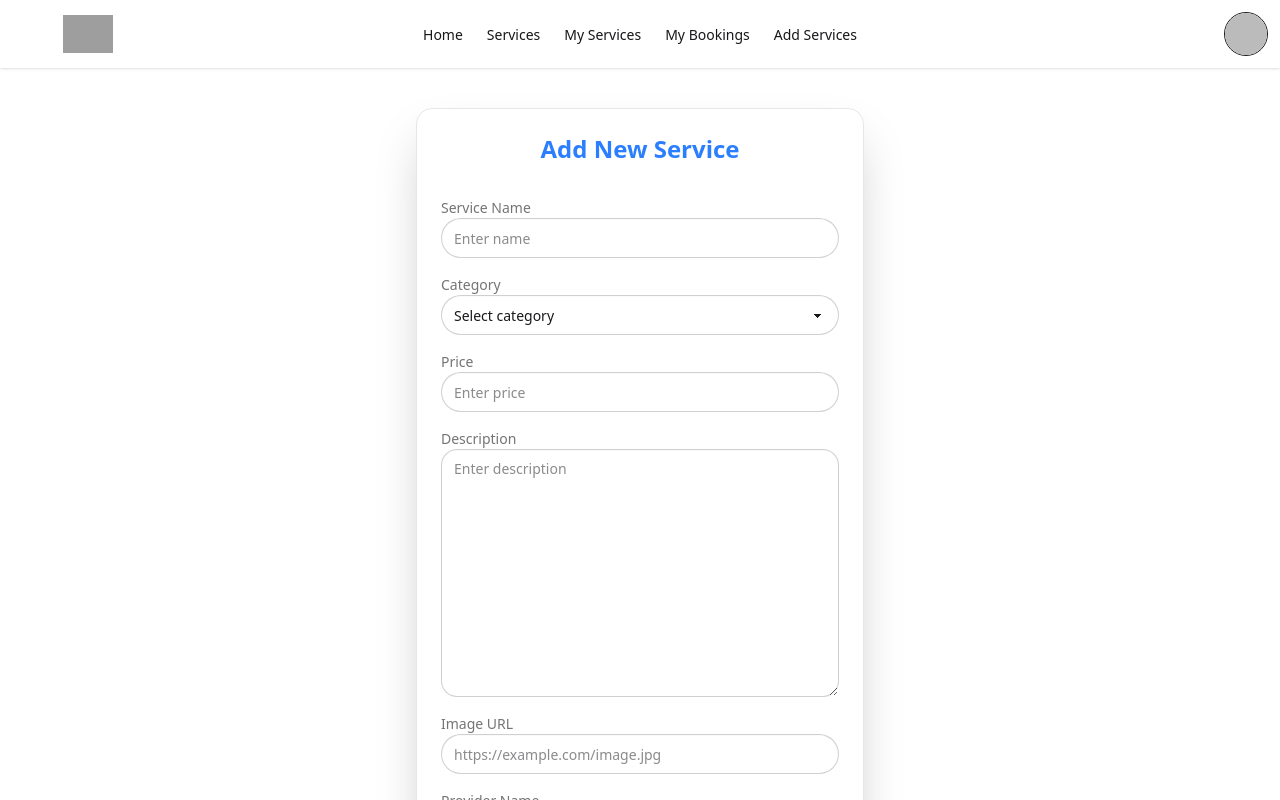
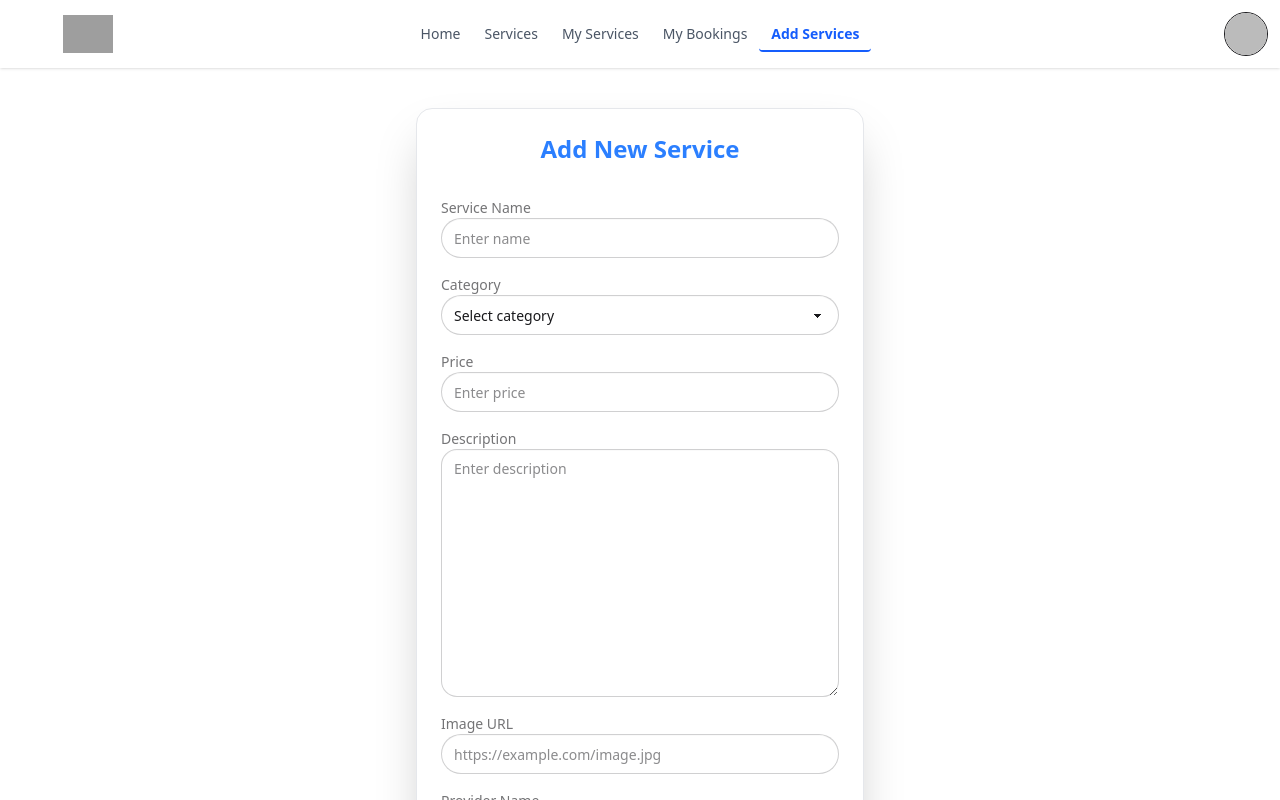
Before and after one commit to AmirDihan/HomeFixo-Client, a React (Vite) app: page /add-service in a window 1280 px wide. Shown: the top 800 px of the page. Built offline with nearby package versions, Linux system fonts and the light colour scheme; no server answers; sample sign-in values are in the browser's storage; grey boxes are pictures that could not be loaded.

Commit message:
Service booking added

```diff
--- a/src/components/Navbar/Navbar.jsx
+++ b/src/components/Navbar/Navbar.jsx
@@ -1,10 +1,14 @@
 import React, { use } from "react";
-import { Link } from "react-router";
+import { Link, NavLink } from "react-router";
 import AuthContext from "../../context/AuthContext";
 import { toast } from "react-toastify";
 
 const Navbar = () => {
   const { user, signOutUser } = use(AuthContext);
+  const navLinkClass = ({ isActive }) =>
+  isActive
+    ? "text-blue-600 font-semibold border-b-2 border-blue-600"
+    : "text-gray-600";
 
   const handleLogout = async () => {
     try {
@@ -17,22 +21,47 @@ const Navbar = () => {
 
   const navItems = [
     <li>
-      <Link to={"/home"}>Home</Link>
+      <NavLink
+        className={navLinkClass}
+        to={"/home"}
+      >
+        Home
+      </NavLink>
     </li>,
     <li>
-      <Link to={"/services"}>Services</Link>
+      <NavLink
+        className={navLinkClass}
+        to={"/services"}
+      >
+        Services
+      </NavLink>
     </li>,
   ];
 
   const privateItems = [
     <li>
-      <Link to={"/my-services"}>My Services</Link>
+      <NavLink
+        className={navLinkClass}
+        to={"/my-services"}
+      >
+        My Services
+      </NavLink>
     </li>,
     <li>
-      <Link to={"/my-bookings"}>My Bookings</Link>
+      <NavLink
+        className={navLinkClass}
+        to={"/my-bookings"}
+      >
+        My Bookings
+      </NavLink>
     </li>,
     <li>
-      <Link to={"/add-service"}>Add Services</Link>
+      <NavLink
+        className={navLinkClass}
+        to={"/add-service"}
+      >
+        Add Services
+      </NavLink>
     </li>,
   ];
 
@@ -93,7 +122,7 @@ const Navbar = () => {
             <li>
               <Link to={"/profile"}>Profile</Link>
             </li>
-            <button onClick={() => handleLogout()} className="btn ">
+            <button onClick={() => handleLogout()} className="btn bg-linear-to-r from-red-400 to-red-700 hover:to-red-900 text-white py-2 rounded-lg text-sm font-medium">
               Logout
             </button>
           </ul>
--- a/src/pages/EditService/EditSerive.jsx
+++ b/src/pages/EditService/EditSerive.jsx
@@ -28,7 +28,7 @@ const EditSerive = () => {
       body: JSON.stringify(formData),
     })
       .then((res) => res.json())
-      .then((data) => {
+      .then(() => {
         // console.log(data);
         navigate(`/service-details/${service._id}`)
       })
--- a/src/pages/ServiceDetails/ServiceDetails.jsx
+++ b/src/pages/ServiceDetails/ServiceDetails.jsx
@@ -1,9 +1,51 @@
 import React from "react";
+import { useContext } from "react";
 import { useLoaderData } from "react-router";
+import AuthContext from "../../context/AuthContext";
+import { useRef } from "react";
+import { toast } from 'react-toastify';
 
 const ServiceDetails = () => {
-    const service = useLoaderData().result
-    // console.log(service)
+  const service = useLoaderData().result;
+  const {user} = useContext(AuthContext)
+  // console.log(user)
+  // console.log(service)
+
+  const handleBooking = (e) => {
+    e.preventDefault();
+
+    const bookingInfo = {
+      customerName : e.target.customerName.value,
+      customerEmail : e.target.customerEmail.value,
+      serviceId : service._id,
+      bookingDate : e.target.bookingDate.value,
+      price : service.price,
+    }
+
+    // console.log(bookingInfo)
+
+    fetch('http://localhost:3000/booking',{
+      method: 'POST',
+      headers: {
+        'content-type' : 'application/json'
+      },
+      body: JSON.stringify(bookingInfo)
+    })
+    .then(res => res.json())
+    .then(data => {
+      if(data.result.insertedId){
+        modalRef.current.close()
+        toast.success('Booking successfully submitted!')
+      }
+    })
+    .catch(error => {
+      // console.log(error)
+      toast.error(error)
+    })
+
+  }
+
+  const modalRef = useRef()
   return (
     <div className="mt-10 bg-white rounded-xl w-200 mx-auto shadow-md hover:shadow-lg transition-shadow duration-300 overflow-hidden flex flex-col">
       {/* Image */}
@@ -23,9 +65,7 @@ const ServiceDetails = () => {
 
         <p className="mt-1">{service.category}</p>
 
-        <p className="text-sm text-gray-600 mt-2">
-          {service.description}
-        </p>
+        <p className="text-sm text-gray-600 mt-2">{service.description}</p>
 
         {/* Push bottom content down */}
         <div>
@@ -39,9 +79,67 @@ const ServiceDetails = () => {
             </span>
           </div>
 
-          <button className="btn mt-3 w-full bg-linear-to-r from-blue-400 to-blue-700 hover:to-blue-900 text-white py-2 rounded-lg text-sm font-medium">
+          <button
+            onClick={() => modalRef.current.showModal()}
+            className="btn mt-3 w-full bg-linear-to-r from-blue-400 to-blue-700 hover:to-blue-900 text-white py-2 rounded-lg text-sm font-medium"
+          >
             Book Now
           </button>
+          <dialog
+            id="my_modal_5"
+            ref={modalRef}
+            className="modal modal-bottom sm:modal-middle"
+          >
+            <div className="modal-box">
+              <h3 className="font-bold text-lg">{service.serviceName}</h3>
+              <div className="flex justify-between items-center">
+                <p className="py-4">{service.category}</p>
+                <p>${service.price}</p>
+              </div>
+              <div>
+                <form onSubmit={handleBooking} className="space-y-4">
+                  <div>
+                    <label className="label font-medium">Your Name</label>
+                    <input
+                      type="text"
+                      name="customerName"
+                      required
+                      defaultValue={user.displayName}
+                      readOnly
+                      className="input w-full rounded-full focus:border-0 focus:outline-gray-200"
+                      placeholder="Enter name"
+                    />
+                  </div>
+                  <div>
+                    <label className="label font-medium">Your Email</label>
+                    <input
+                      type="text"
+                      name="customerEmail"
+                      required
+                      defaultValue={user.email}
+                      readOnly
+                      className="input w-full rounded-full focus:border-0 focus:outline-gray-200"
+                      placeholder="Enter name"
+                    />
+                  </div>
+                  <div>
+                    <label className="label font-medium">Booking Date</label>
+                    <input
+                      type="date"
+                      name="bookingDate"
+                      required
+                      className="input w-full rounded-full focus:border-0 focus:outline-gray-200"
+                      placeholder="Enter name"
+                    />
+                  </div>
+                  <button className="btn mt-3 w-full bg-linear-to-r from-blue-400 to-blue-700 hover:to-blue-900 text-white py-2 rounded-lg text-sm font-medium">Book Service</button>
+                </form>
+                <form method="dialog">
+                  <button className="btn mt-3 w-full bg-linear-to-r from-red-400 to-red-700 hover:to-red-900 text-white py-2 rounded-lg text-sm font-medium">Cancel</button>
+                </form>
+              </div>
+            </div>
+          </dialog>
         </div>
       </div>
     </div>
--- a/src/pages/Services/Services.jsx
+++ b/src/pages/Services/Services.jsx
@@ -7,7 +7,7 @@ const Services = () => {
   const data = useLoaderData()
   // console.log(data)
   return (
-    <div className="grid grid-cols-1 sm:grid-cols-2 md:grid-cols-3 gap-6 mt-10">
+    <div className="grid grid-cols-1 sm:grid-cols-2 md:grid-cols-3 gap-6 max-w-300 mx-auto mt-10">
       {data.map((service,index) => <ServicesCard key={index} service={service}></ServicesCard>)}
     </div>
   )
--- a/src/router/PrivateRoute.jsx
+++ b/src/router/PrivateRoute.jsx
@@ -1,18 +1,21 @@
 import React, { use } from "react";
 import AuthContext from "../context/AuthContext";
-import { useNavigate } from "react-router";
+import { Navigate, useLocation } from "react-router";
 
 const PrivateRoute = ({ children }) => {
   const { user, loading } = use(AuthContext);
-  const navigate = useNavigate()
-
+  const location = useLocation();
   if (loading)
     return (
       <div className="flex justify-center items-center h-screen">
         <span className="loading loading-spinner loading-lg"></span>
       </div>
     );
-  return user ? <div>{children}</div> : navigate('/auth/login');
+  return user ? (
+    <div>{children}</div>
+  ) : (
+    <Navigate to={"/auth/login"} state={{ from: location }} replace></Navigate>
+  );
 };
 
 export default PrivateRoute;
```
Lines whose indentation alone changed are shown as unchanged.
